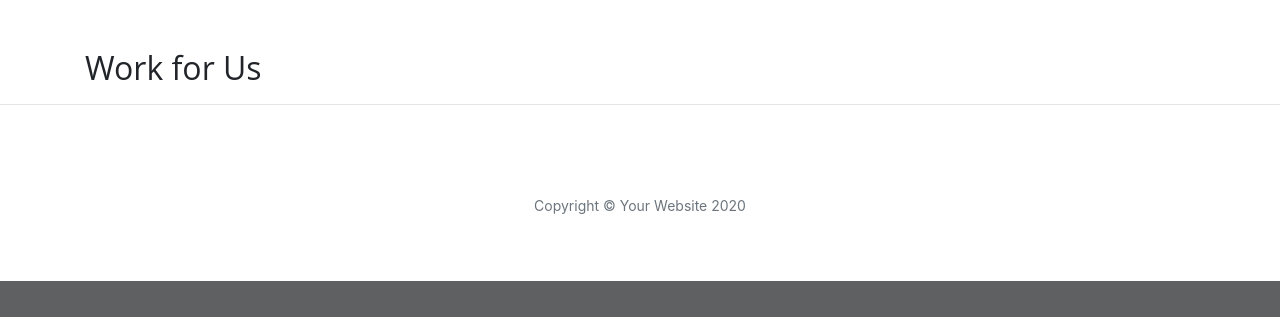
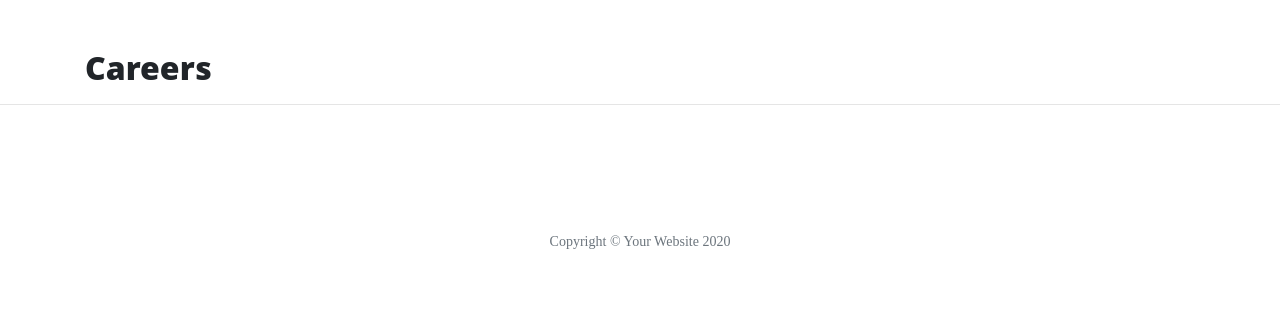
Before and after one commit to kiehozero/python-flask-WT, a Flask app: page /careers in a window 1280 px wide. Shown: the part 629-946 px from the top of the page. Before the commit the page ends 910 px from the top, so only its background shows below. Run offline with Flask 2, Linux system fonts and the light colour scheme; some libraries are stand-ins or nearby versions.

Commit message:
Page name automation

```diff
--- a/run.py
+++ b/run.py
@@ -7,22 +7,22 @@ app = Flask(__name__)
 
 @app.route("/")
 def index():
-    return render_template("index.html")
+    return render_template("index.html", page_title="Home")
 
 
 @app.route("/about")
 def about():
-    return render_template("about.html")
+    return render_template("about.html", page_title="About")
 
 
 @app.route("/contact")
 def contact():
-    return render_template("contact.html")
+    return render_template("contact.html", page_title="Contact")
 
 
 @app.route("/careers")
 def careers():
-    return render_template("careers.html")
+    return render_template("careers.html", page_title="Careers")
 
 
 if __name__ == "__main__":
--- a/static/css/style.css
+++ b/static/css/style.css
@@ -1,3 +1,3 @@
 .col-md-5 img {
-    width: 100%;
+    max-width: 300px;
 }
--- a/templates/base.html
+++ b/templates/base.html
@@ -3,11 +3,12 @@
 <head>
     <meta charset="UTF-8">
     <meta name="viewport" content="width=device-width, initial-scale=1.0">
-    <title>Northside Aren't We</title>
-    <link rel="stylesheet" type="text/css" href="{{ url_for('static', filename='css/clean-blog.min.css') }}">
-    <link rel="stylesheet" type="text/css" href="{{ url_for('static', filename='vendor/bootstrap/css/bootstrap.min.css')  }}">
-    <link rel="stylesheet" type="text/css" href="{{ url_for('static', filename='css/style.css')  }}">
+    <title>Northside Aren't We | {{ page_title }}</title>
+    <link rel="stylesheet" href="{{ url_for('static', filename='vendor/bootstrap/css/bootstrap.min.css') }}" type="text/css">
+    <link rel="stylesheet" href="{{ url_for('static', filename='css/clean-blog.min.css') }}" type="text/css">
+    <link rel="stylesheet" href="{{ url_for('static', filename='css/style.css') }}" type="text/css">
 </head>
+
 <body>
     <!-- Navigation -->
   <nav class="navbar navbar-expand-lg navbar-light fixed-top" id="mainNav">
--- a/templates/careers.html
+++ b/templates/careers.html
@@ -1,4 +1,4 @@
 {% extends "base.html" %}
 {% block content %}
-    <h2>Work for Us</h2>
+    <h2>{{ page_title }}</h2>
 {% endblock %}
--- a/templates/contact.html
+++ b/templates/contact.html
@@ -1,4 +1,4 @@
 {% extends "base.html" %}
 {% block content %}
-    <h2>Contact Us</h2>
+    <h2>{{ page_title }}</h2>
 {% endblock %}
```
Also changed, not shown: templates/about.html (+4 -3 lines).
